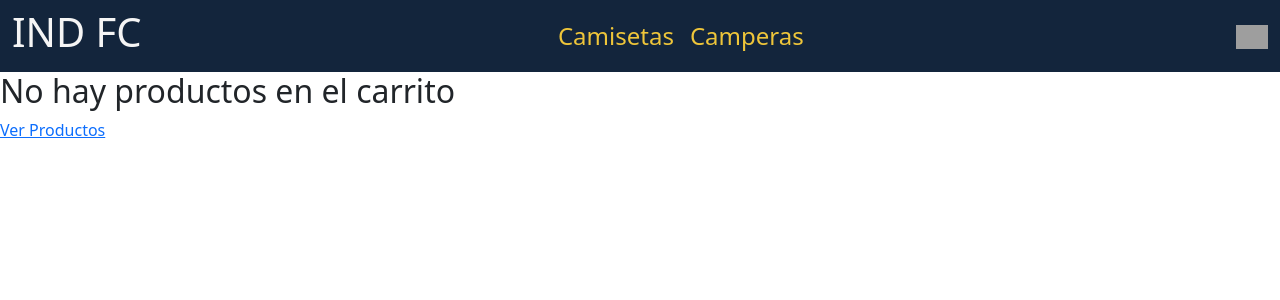
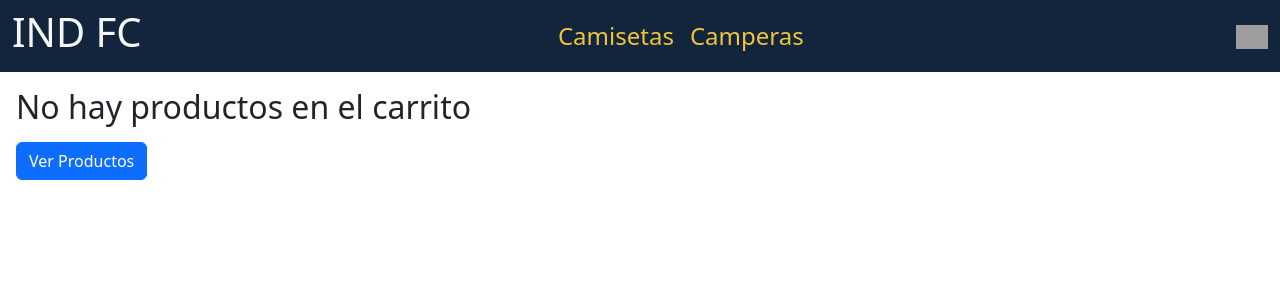
Before and after one commit to lucianoPrz/TPFinal-Perez, a React (Vite) app: page /cart in a window 1280 px wide. Shown: the top 300 px of the page. Built offline with nearby package versions, Linux system fonts and the light colour scheme; grey boxes are pictures that could not be loaded.

Commit message:
estilo a cart vacio

```diff
--- a/src/components/Cart/Cart.jsx
+++ b/src/components/Cart/Cart.jsx
@@ -9,8 +9,8 @@ const Cart = () => {
     if (cantidadTotal === 0){
         return (
             <>
-                <h2>No hay productos en el carrito</h2>
-                <Link to={"/"}> Ver Productos</Link>
+                <h2 className='ms-3 my-3'>No hay productos en el carrito</h2>
+                <Link to={"/"} className='btn btn-primary ms-3'> Ver Productos</Link>
             </>
         )
 
```
